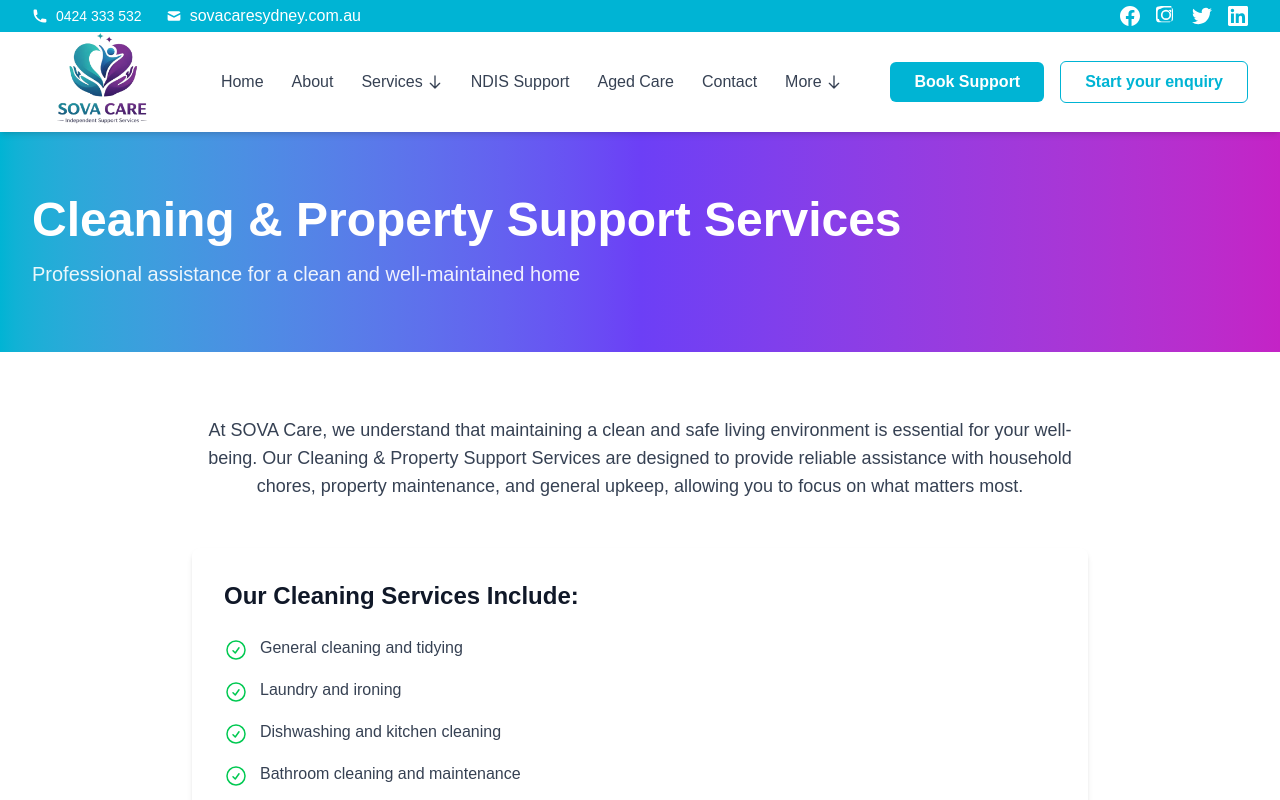
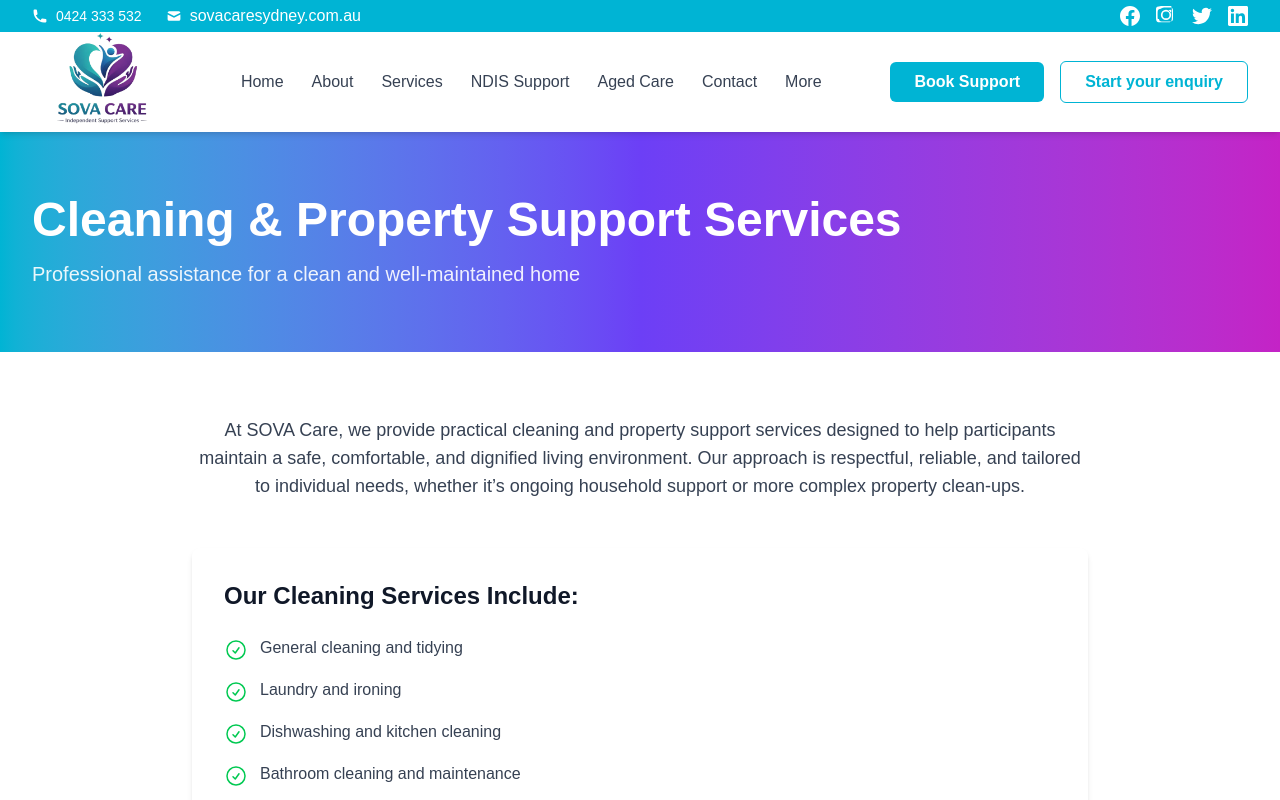
Before and after one commit to ahmadshahid50/ndas, a Next.js app: page /cleaning-property-support in a window 1280 px wide. Shown: the top 800 px of the page. Built offline with nearby package versions, Linux system fonts and the light colour scheme.

Commit message:
Task done

```diff
--- a/app/cleaning-property-support/page.js
+++ b/app/cleaning-property-support/page.js
@@ -21,7 +21,7 @@
         <div className="max-w-7xl mx-auto px-4 sm:px-6 lg:px-8">
           <div className="max-w-4xl mx-auto">
             <p className="text-lg text-gray-700 mb-12 text-center">
-              At SOVA Care, we understand that maintaining a clean and safe living environment is essential for your well-being. Our Cleaning & Property Support Services are designed to provide reliable assistance with household chores, property maintenance, and general upkeep, allowing you to focus on what matters most.
+              At SOVA Care, we provide practical cleaning and property support services designed to help participants maintain a safe, comfortable, and dignified living environment. Our approach is respectful, reliable, and tailored to individual needs, whether it’s ongoing household support or more complex property clean-ups.
             </p>
 
             <div className="bg-white p-8 rounded-lg shadow-md">
--- a/components/Navbar.js
+++ b/components/Navbar.js
@@ -22,14 +22,14 @@
 
           {/* Desktop Menu */}
           <div className="hidden md:flex items-center space-x-1">
-            <Link href="/" className="px-3 py-2 text-gray-700 hover:text-teal-600 transition">Home</Link>
+            <Link href="/" className="px-3 py-2 text-gray-700 hover:text-teal-600  transition">Home</Link>
             <Link href="/about" className="px-3 py-2 text-gray-700 hover:text-teal-600 transition">About</Link>
             <div className="relative group">
               <button className="px-3 py-2 text-gray-700 hover:text-teal-600 transition flex items-center">
                 Services
-                <svg className="w-4 h-4 ml-1" fill="none" stroke="currentColor" viewBox="0 0 24 24">
+                {/* <svg className="w-4 h-4 ml-1" fill="none" stroke="currentColor" viewBox="0 0 24 24">
                   <path strokeLinecap="round" strokeLinejoin="round" strokeWidth={2} d="M19 14l-7 7m0 0l-7-7m7 7V3" />
-                </svg>
+                </svg> */}
               </button>
               <div className="absolute left-0 mt-0 w-48 bg-white shadow-lg rounded-md opacity-0 invisible group-hover:opacity-100 group-hover:visible transition z-50">
                 <Link href="/services" className="block px-4 py-2 text-gray-700 hover:bg-teal-50 hover:text-teal-600">Services Overview</Link>
@@ -44,9 +44,9 @@
             <div className="relative group">
               <button className="px-3 py-2 text-gray-700 hover:text-teal-600 transition flex items-center">
                 More
-                <svg className="w-4 h-4 ml-1" fill="none" stroke="currentColor" viewBox="0 0 24 24">
+                {/* <svg className="w-4 h-4 ml-1" fill="none" stroke="currentColor" viewBox="0 0 24 24">
                   <path strokeLinecap="round" strokeLinejoin="round" strokeWidth={2} d="M19 14l-7 7m0 0l-7-7m7 7V3" />
-                </svg>
+                </svg> */}
               </button>
 
               <div className="absolute left-0 mt-0 w-48 bg-white shadow-lg rounded-md opacity-0 invisible group-hover:opacity-100 group-hover:visible transition z-50">
```
